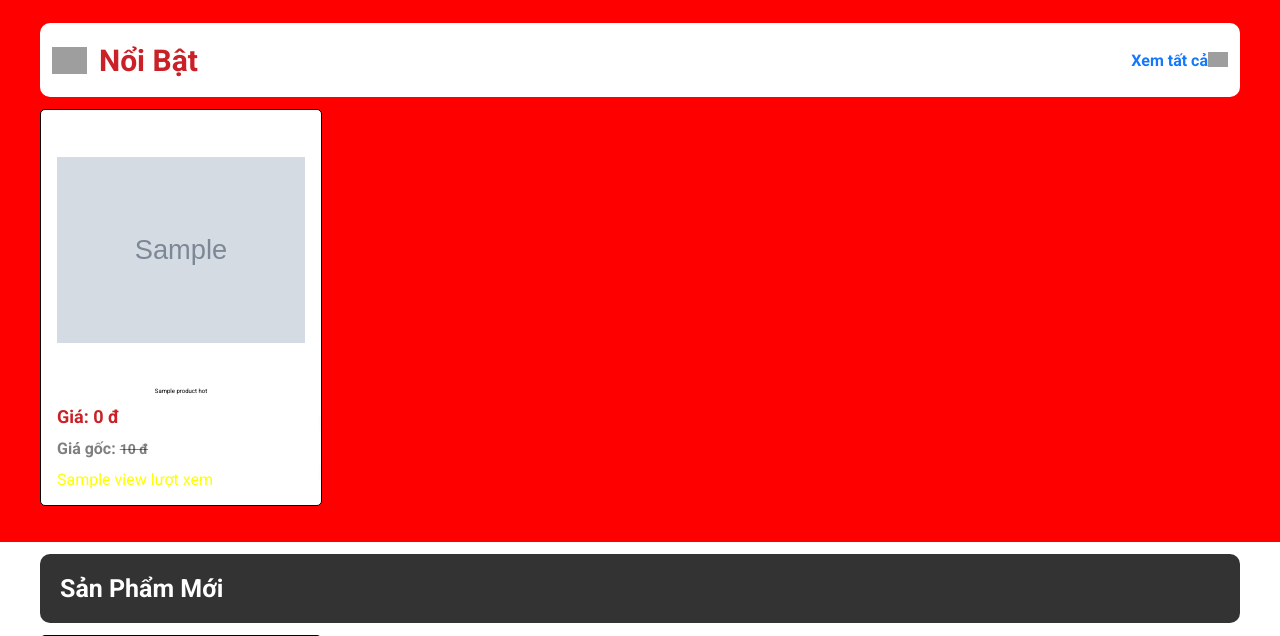
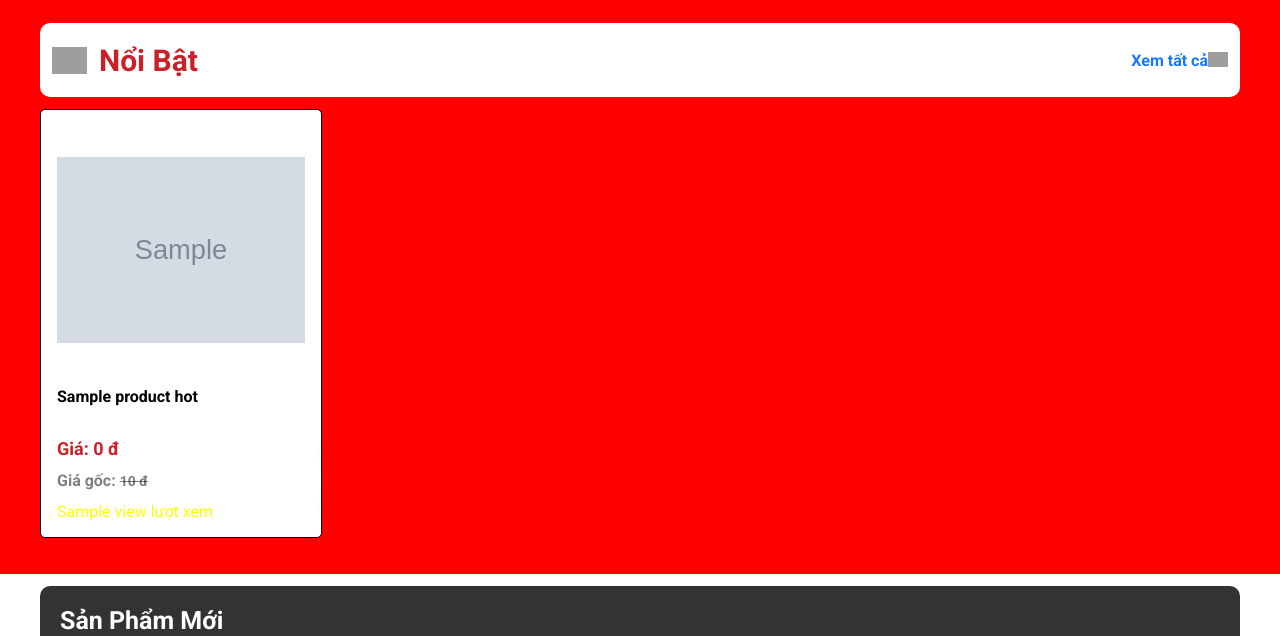
Before and after one commit to Khangdao0311/KING, a PHP site: template view/user/home.php in a window 1280 px wide. Shown: the part 1213-1849 px from the top of the page. Run offline with PHP 8.4, Linux system fonts and the light colour scheme; the template is opened without the code that fills it: most values are stand-ins (such as "Sample title", 1, 10 or a date in 2020); grey boxes marked "Sample" are stand-in pictures; data that the repository does not hold is empty; grey boxes are pictures that could not be loaded.

Commit message:
khangdao

```diff
--- a/view/user/home.php
+++ b/view/user/home.php
@@ -5,8 +5,8 @@ foreach ($product_hot as $item) {
     $html_product_hot .= '
         <div class="col-4 col">
             <div class="product-box">
-            <a href="' . $link . '" class="product-img"><img src="view/' . $item['image'] . '" alt="Tên sản phẩm"></a>
-            <a href="' . $link . '" class="">' . $item['name'] . '</a>
+                <a href="'.$link.'" class="product-img"><img src="view/' . $item['image'] . '" alt="Tên sản phẩm"></a>
+                <a href="'.$link.'" class="product-mane">'.$item['name'].'</a>
                 <div class="product-price_sale">Giá: ' . number_format($item['price_sale'], 0, ',', '.') . ' đ</div>
                 <div class="product-price">Giá gốc: <del>' . number_format($item['price'], 0, ',', '.') . ' đ</del> </div>
                 <div class="product-view">' . $item['view'] . ' lượt xem</div>
```
Also changed, not shown: view/user/product.php (indentation only). Lines whose indentation alone changed are shown as unchanged.
